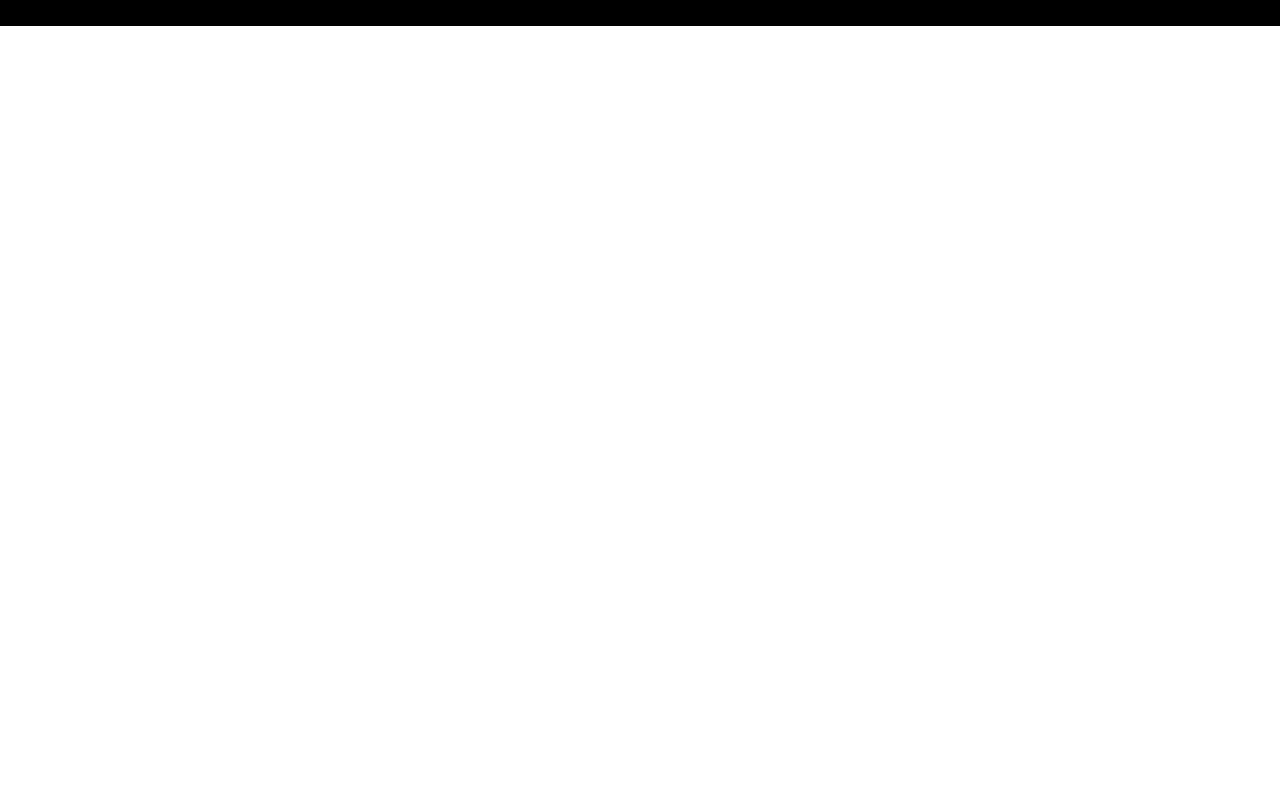
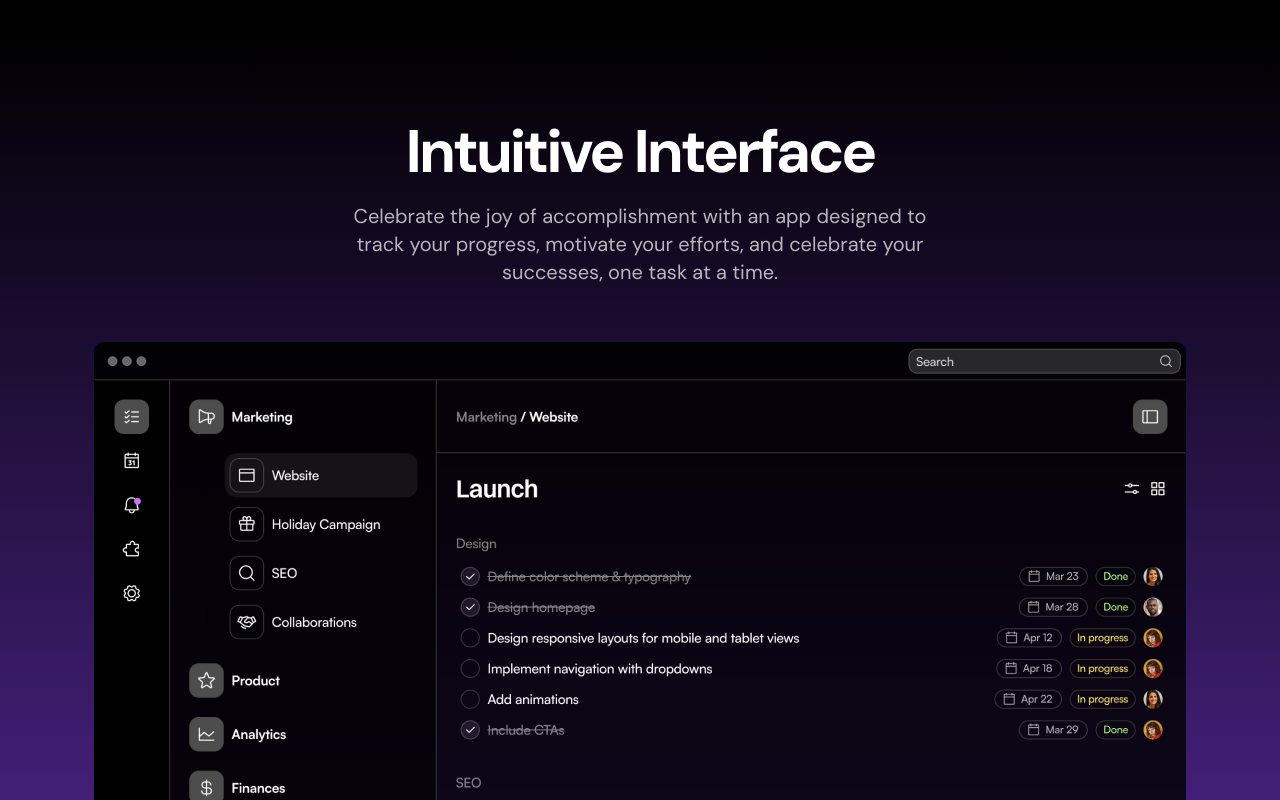
Before and after one commit to pranavtartey/dark-ui-page, a Next.js app: page / in a window 1280 px wide. Shown: the part 1860-2660 px from the top of the page. Before the commit the page ends 1886 px from the top, so only its background shows below. Built offline with nearby package versions, Linux system fonts and the light colour scheme.

Commit message:
added the products section

```diff
--- a/app/components/ProductShowcase.tsx
+++ b/app/components/ProductShowcase.tsx
@@ -1,5 +1,21 @@
+import Image from "next/image";
 import appScreen from "../assets/images/app-screen.png";
 
 export const ProductShowcase = () => {
-  return null;
+  return (
+    <section className="bg-black text-white bg-gradient-to-b from-black to-[#5D2CA8] py-[72px] sm:py-24">
+      <div className="container">
+        <h2 className="text-center text-5xl sm:text-6xl font-bold tracking-tighter">
+          Intuitive Interface
+        </h2>
+        <p className="text-xl text-center text-white/70 mt-5 max-w-xl mx-auto">
+          Celebrate the joy of accomplishment with an app designed to track your
+          progress, motivate your efforts, and celebrate your successes, one
+          task at a time.
+        </p>
+
+        <Image src={appScreen} alt="app-screen" className="mt-14 mx-auto" />
+      </div>
+    </section>
+  );
 };
--- a/app/page.tsx
+++ b/app/page.tsx
@@ -3,6 +3,7 @@
 import { Hero } from "./components/Hero";
 import { LogoTicker } from "./components/LogoTicker";
 import { Navbar } from "./components/Navbar";
+import { ProductShowcase } from "./components/ProductShowcase";
 
 export default function Home() {
   return (
@@ -12,6 +13,7 @@
       <Hero />
       <LogoTicker />
       <Features />
+      <ProductShowcase />
     </>
   );
 }
```
